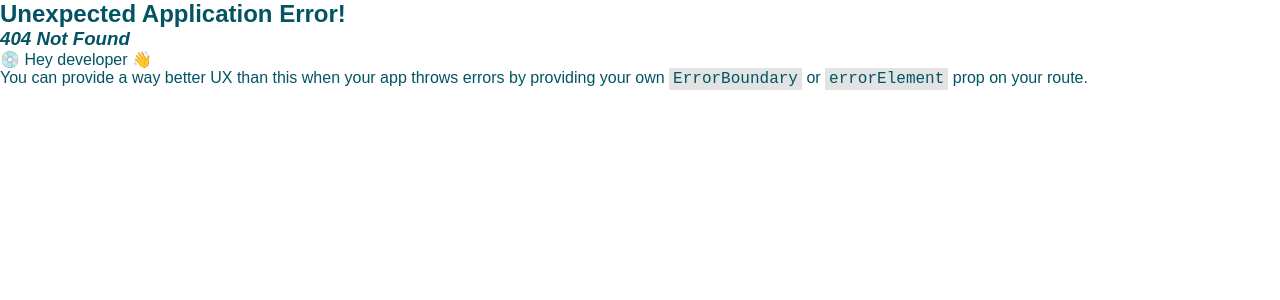
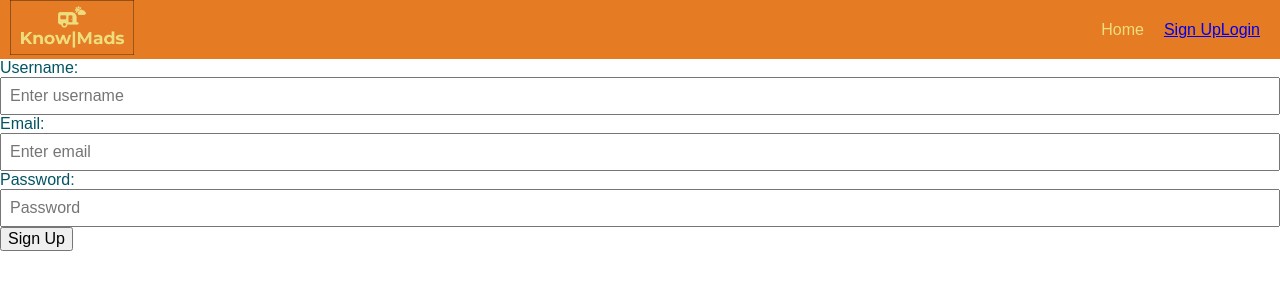
Before and after one commit to pauline-segi/crowdfunding_frontend, a React (Vite) app: page /signup in a window 1280 px wide. Before the commit this address had no page. Shown: the top 300 px of the page. Built offline with nearby package versions, Linux system fonts and the light colour scheme.

Commit message:
Created a Sign Up page

```diff
--- /dev/null
+++ b/src/api/post-signup.js
@@ -0,0 +1,30 @@
+async function postSignup(username, password, email) {
+    const url = `${import.meta.env.VITE_API_URL}/api-token-auth/`;
+    const response = await fetch(url, {
+        method: "POST",
+        // We need to tell the server that we are sending JSON data so we set the Content-Type header to application/json
+        headers: {
+            "Content-Type": "application/json",
+        },
+        body: JSON.stringify({
+            "username": username,
+            "password": password,
+            "email": email,
+        }),
+    });
+
+    if (!response.ok) {
+        const fallbackError = `Error trying to sign up`;
+
+        const data = await response.json().catch(() => {
+            throw new Error(fallbackError);
+        });
+
+        const errorMessage = data?.detail ?? fallbackError;
+        throw new Error(errorMessage);
+    }
+
+    return await response.json();
+}
+
+export default postSignup;
--- a/src/components/NavBar.jsx
+++ b/src/components/NavBar.jsx
@@ -25,6 +25,7 @@
                 </Link>
                 <nav>
                     <Link to="/" className="home-link">Home</Link>
+                    <Link to="/signup" className="signup-link">Sign Up</Link>
                     {auth.token ? (
                         <Link to="/" onClick={handleLogout}>
                             Log Out
--- /dev/null
+++ b/src/components/SignupForm.jsx
@@ -0,0 +1,76 @@
+import { useState } from "react";
+import { useNavigate } from "react-router-dom";
+
+
+import postSignup from "../api/post-signup";
+
+
+function SignupForm() {
+    const navigate = useNavigate();
+
+    const [credentials, setCredentials] = useState({
+        username: "",
+        password: "",
+        email: "",
+    });
+
+    const handleChange = (event) => {
+        const { name, value } = event.target;
+        setCredentials((prevCredentials) => ({
+            ...prevCredentials,
+            [name]: value,
+        }));
+    };
+
+    const handleSubmit = (event) => {
+        event.preventDefault();
+        if (credentials.username &&credentials.email && credentials.password) {
+            postSignup(
+                credentials.username,
+                credentials.email,
+                credentials.password
+            ).then((response) => {
+                // console.log("Response from postSignup:", response);
+                window.localStorage.setItem("token", response.token);
+                navigate("/");
+            });
+        }
+    };
+
+    return (
+        <form>
+            <div className="signup-link">
+                <label htmlFor="username">Username:</label>
+                <input
+                type="text"
+                name="username"
+                placeholder="Enter username"
+                onChange={handleChange}
+                />
+            </div>
+            <div>
+                <label htmlFor="email">Email:</label>
+                <input
+                type="email"
+                name="email"
+                placeholder="Enter email"
+                onChange={handleChange}
+                />
+            </div>
+            <div>
+                <label htmlFor="password">Password:</label>
+                <input
+                type="password"
+                name="password"
+                placeholder="Password"
+                onChange={handleChange}
+                />
+            </div>
+            <button type="submit" onClick={handleSubmit}>
+                Sign Up
+                </button>
+        </form>
+    );
+}
+
+export default SignupForm;
--- a/src/main.jsx
+++ b/src/main.jsx
@@ -5,6 +5,7 @@
 import HomePage from "./pages/HomePage.jsx";
 import ProjectPage from "./pages/ProjectPage.jsx";
 import LoginPage from "./pages/LoginPage.jsx";
+import SignupPage from "./pages/SignupPage.jsx";
 
 import NavBar from "./components/NavBar.jsx";
 import { AuthProvider } from "./components/AuthProvider.jsx";
@@ -17,6 +18,7 @@
       { path: "/", element: <HomePage /> },
       { path: "/login", element: <LoginPage />},
       { path: "/project/:id", element: <ProjectPage /> },
+      { path: "/signup", element: <SignupPage /> },
     ],
   },
 ]);
--- a/src/pages/HomePage.jsx
+++ b/src/pages/HomePage.jsx
@@ -1,6 +1,7 @@
 import useProjects from "../hooks/use-projects";
 import ProjectCard from "../components/ProjectCard";
 
+import "../components/NavBar.css"
 import "./HomePage.css";
 
 function HomePage() {
--- a/src/pages/LoginPage.jsx
+++ b/src/pages/LoginPage.jsx
@@ -1,6 +1,7 @@
 import LoginForm from "../components/LoginForm";
 
 import "./HomePage.css";
+import "../components/NavBar.css"
 
 
 function LoginPage() {
--- a/src/pages/ProjectPage.jsx
+++ b/src/pages/ProjectPage.jsx
@@ -3,6 +3,7 @@
 import CreatePledge from "../components/CreatePledge";
 
 import "./HomePage.css";
+import "../components/NavBar.css"
 
 
 
--- /dev/null
+++ b/src/pages/SignupPage.jsx
@@ -0,0 +1,11 @@
+import SignupForm from "../components/SignupForm";
+
+import "./HomePage.css";
+import "../components/NavBar.css"
+
+
+function SignupPage() {
+    return <SignupForm />;
+}
+
+export default SignupPage;
```
